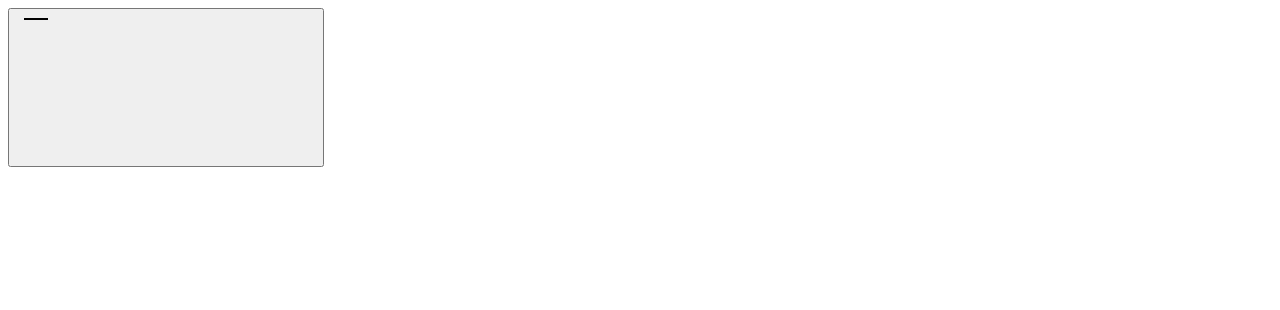
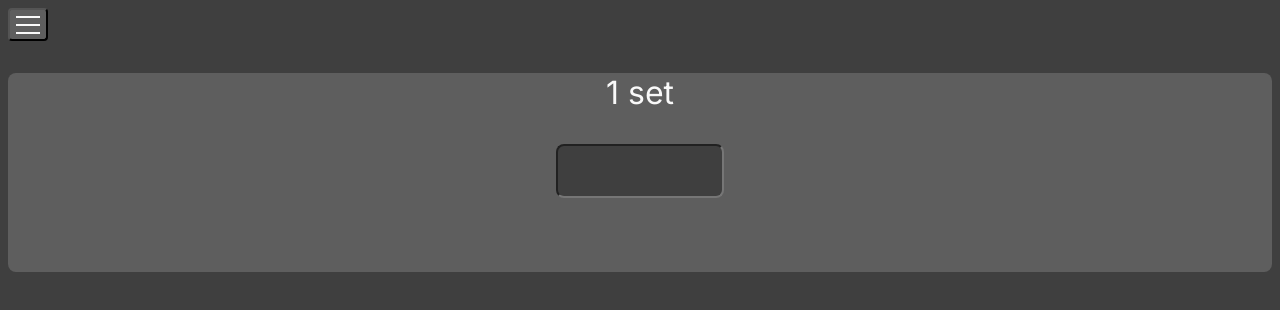
Before and after one commit to egrayum/Barbell-calculator, a plain HTML site: page index.html in a window 1280 px wide. Drawn offline with Linux system fonts and the light colour scheme.

Commit message:
Style setup and first elements

```diff
--- a/index.html
+++ b/index.html
@@ -1,13 +1,27 @@
 <!DOCTYPE html>
 <html>
 
+    <head>
+        <link rel="stylesheet" href="style.css">
+        <link rel="stylesheet" href="https://fonts.googleapis.com/css?family=Inter">
+    </head>
     <body>
-    <div id="menu_slice">
+        <div id="menu_slice" class="side_slide">
             <button id="menu_button">
-            <svg>
-                <line x1="8" y1="8" x2="32" y2="8" style="stroke:black;stroke-width:2" />
+                <svg width="24" height="24">
+                    <line x1="0" y1="6" x2="24" y2="6" class="panel_svg" />
+                    <line x1="0" y1="14" x2="24" y2="14" class="panel_svg" />
+                    <line x1="0" y1="22" x2="24" y2="22" class="panel_svg"/>
                 </svg>
             </button>
+        </div>
+        <div id="set_selector_panel" class="panel">
+            <div id="set_selector_title" class="center">
+                <p class="basic_title">1 set</p>
+            </div>
+            <div id="set_display">
+                <input type="number" id="set_base" class="set_input">
+            </div>
         </div>
     </body>
 
--- /dev/null
+++ b/style.css
@@ -0,0 +1,46 @@
+
+body {
+    background-color: #3f3f3f;
+    font-family: "Inter", sans-serif;
+}
+
+
+.center {
+    text-align: center;
+}
+
+.panel {
+    text-align: center;
+    background-color: #5e5e5e;
+    border-radius: 8px;
+}
+
+.panel_svg {
+    stroke-width: 2px;
+    stroke: #f9f9f9;
+}
+
+.basic_title {
+    text-align: center;
+    font-size: 32px;
+    color: #f9f9f9;
+}
+
+.set_input {
+    width: 160px;
+    height: 48px;
+    font-size: 40px;
+    color: #f9f9f9;
+    background-color: #3f3f3f;
+    border-radius: 8px;
+    text-align: center;
+}
+
+#set_display {
+    height: 128px;
+}
+
+#menu_button {
+    background-color: #5e5e5e;
+    border-radius: 4px;
+}
```
Lines whose indentation alone changed are shown as unchanged.
